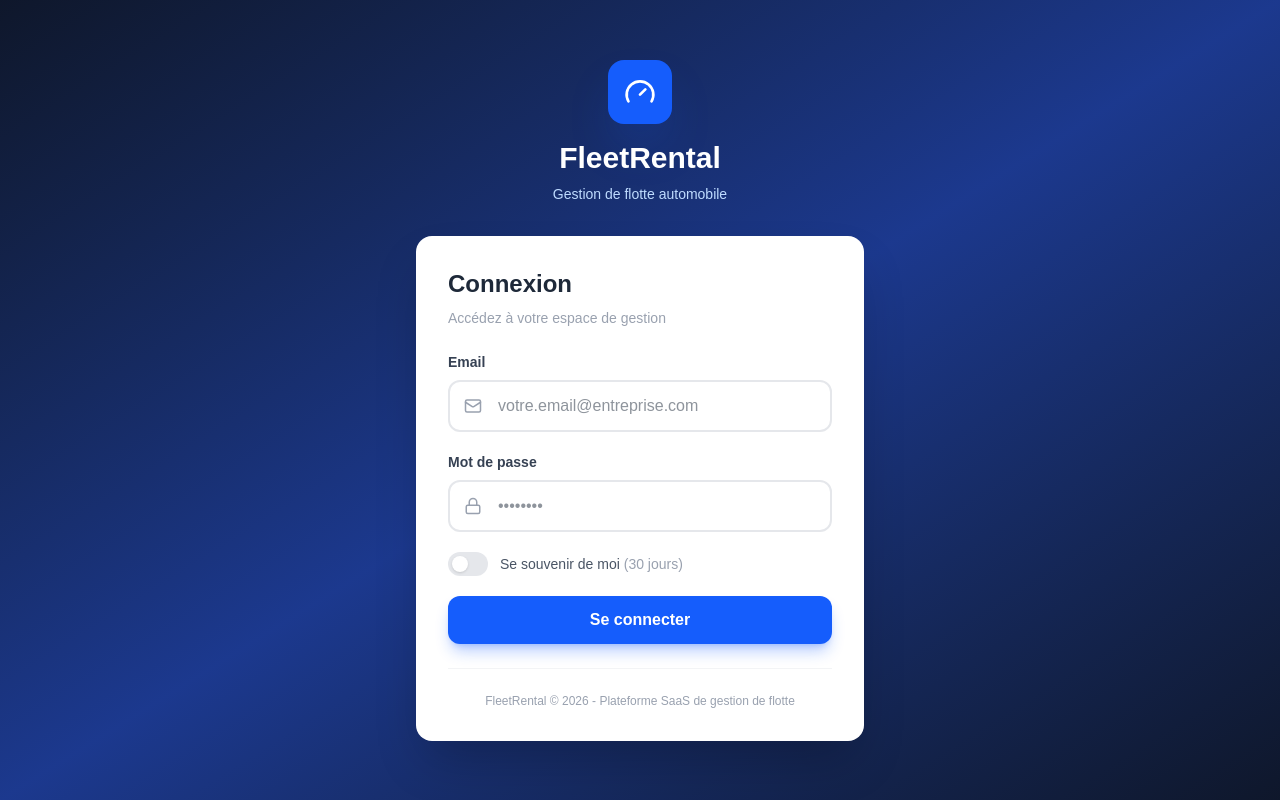
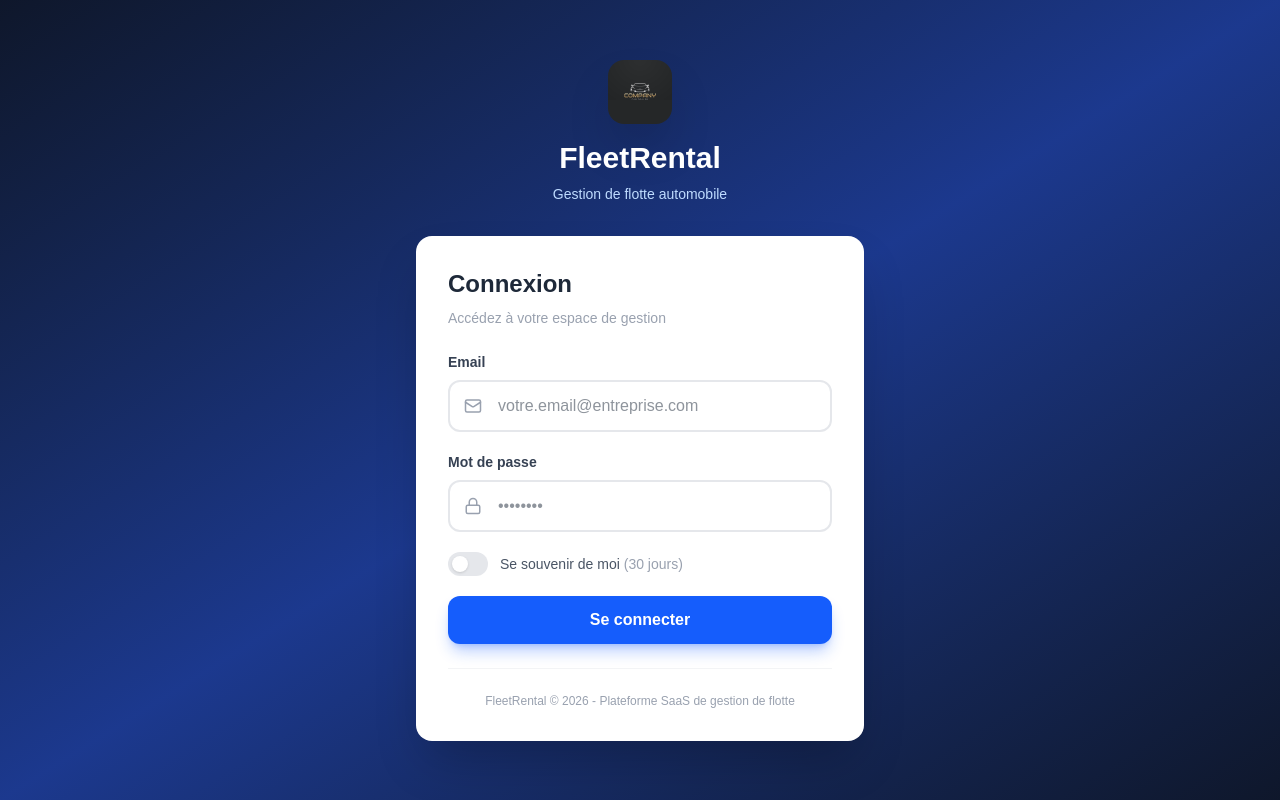
Before and after one commit to abdeljalilhouchou/fleetrental, a Next.js app in the folder fleetrental-frontend/: page /login in a window 1280 px wide. Built offline with nearby package versions, Linux system fonts and the light colour scheme; no server answers.

Commit message:
feat: logo voiture personnalisé dans sidebar et login (texte COMPANY remplacé)

```diff
--- a/fleetrental-frontend/app/components/Sidebar.js
+++ b/fleetrental-frontend/app/components/Sidebar.js
@@ -97,9 +97,7 @@ export default function Sidebar() {
             {/* Logo */}
             <div className="p-6 border-b border-slate-200 dark:border-slate-800">
                 <div className="flex items-center gap-3">
-                    <div className="w-10 h-10 bg-blue-600 rounded-xl flex items-center justify-center">
-                        <Gauge size={20} className="text-white" />
-                    </div>
+                    <img src="/logo.png" alt="FleetRental" className="w-10 h-10 rounded-xl object-cover" />
                     <span className="font-bold text-lg text-slate-800 dark:text-white">FleetRental</span>
                     <button onClick={() => setIsOpen(false)} className="lg:hidden ml-auto text-slate-400 hover:text-slate-800 dark:hover:text-white">
                         <X size={20} />
--- a/fleetrental-frontend/app/login/page.js
+++ b/fleetrental-frontend/app/login/page.js
@@ -37,8 +37,8 @@ export default function LoginPage() {
             <div className="w-full max-w-md">
                 {/* Logo */}
                 <div className="text-center mb-8">
-                    <div className="inline-flex items-center justify-center w-16 h-16 bg-blue-600 rounded-2xl mb-4 shadow-2xl shadow-blue-600/30">
-                        <Gauge size={32} className="text-white" />
+                    <div className="inline-flex items-center justify-center w-16 h-16 rounded-2xl mb-4 shadow-2xl overflow-hidden">
+                        <img src="/logo.png" alt="FleetRental" className="w-full h-full object-cover" />
                     </div>
                     <h1 className="text-3xl font-bold text-white mb-2">FleetRental</h1>
                     <p className="text-blue-200 text-sm">Gestion de flotte automobile</p>
```
Also changed, not shown: fleetrental-frontend/public/logo.png (added).
